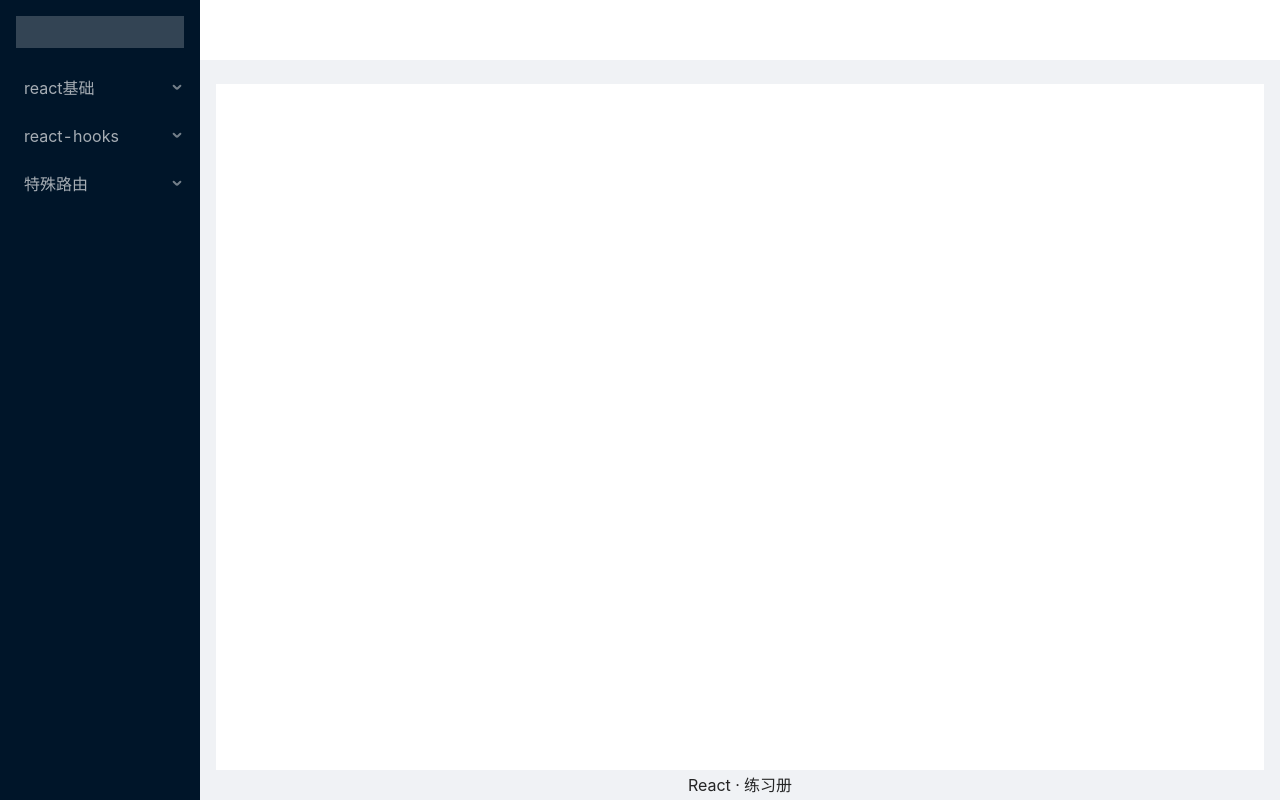
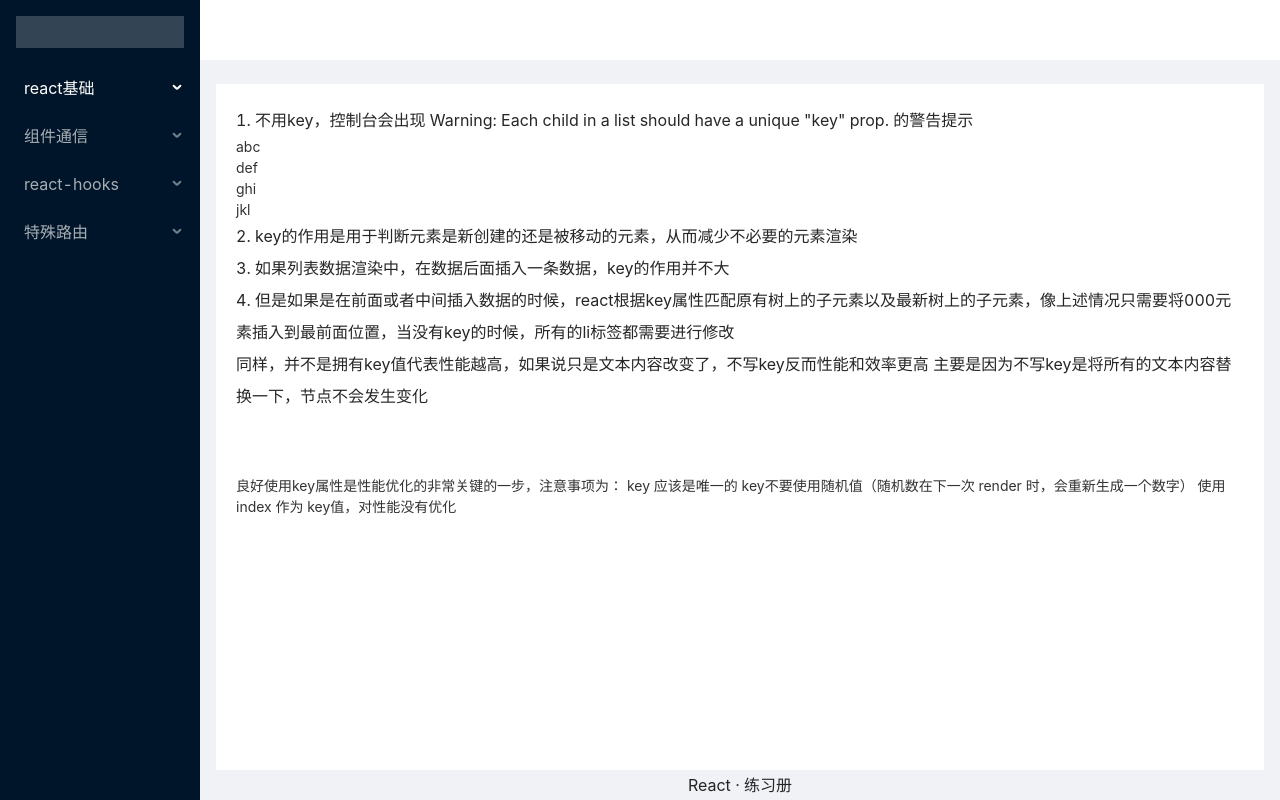
Before and after one commit to fefuns/react-preset-cli, a React (Create React App) app: page /basic/list-key in a window 1280 px wide. Built offline with nearby package versions, Linux system fonts and the light colour scheme.

Commit message:
feat: react中key的作用

```diff
--- a/src/routes/index.js
+++ b/src/routes/index.js
@@ -88,11 +88,79 @@ const routes = [
           },
           {
             path: '/set-state',
-            exact: true,
             component: lazy(() => import('views/Basic/SetStateDemo')),
             meta: {
               title: 'setState执行机制',
               desc: '它是同步还是异步？如果是异步，那它是属于宏任务还是微任务？',
+            },
+          },
+          {
+            path: '/list-key',
+            component: lazy(() => import('views/Basic/ListKey')),
+            meta: {
+              title: '列表&key',
+              desc: 'React中的key究竟有什么作用？',
+            },
+          },
+          {
+            path: '/refs',
+            component: lazy(() => import('views/Basic/Refs')),
+            meta: {
+              title: 'React refs',
+              desc: 'React refs的应用场景',
+            },
+          },
+          {
+            path: '/uncontrolled',
+            component: lazy(() => import('views/Basic/Uncontrolled')),
+            meta: {
+              title: '非受控组件',
+              desc: '什么是非受控组件？什么是受控组件？',
+            },
+          },
+          {
+            path: '/hoc',
+            component: lazy(() => import('views/Basic/Hoc')),
+            meta: {
+              title: '高阶组件HOC',
+            },
+          },
+          {
+            path: '/render-props',
+            component: lazy(() => import('views/Basic/RenderProps')),
+            meta: {
+              title: 'RenderProps',
+            },
+          },
+          {
+            path: '/portals',
+            component: lazy(() => import('views/Basic/SetStateDemo')),
+            meta: {
+              title: 'Portals',
+            },
+          },
+          {
+            path: '/optimizing',
+            component: lazy(() => import('views/Basic/SetStateDemo')),
+            meta: {
+              title: '性能优化',
+            },
+          },
+        ],
+      },
+      {
+        path: '/communication',
+        component: LayoutBlank,
+        meta: {
+          title: '组件通信',
+        },
+        children: [
+          {
+            path: '/useState',
+            component: lazy(() => import('views/Basic/LifeCycle')),
+            meta: {
+              title: 'useState',
+              desc: '关于setState究竟是同步还是异步？',
             },
           },
         ],
--- /dev/null
+++ b/src/views/Basic/ListKey/index.jsx
@@ -0,0 +1,47 @@
+import React from 'react'
+
+const data = [
+  { id: 0, name: 'abc' },
+  { id: 1, name: 'def' },
+  { id: 2, name: 'ghi' },
+  { id: 3, name: 'jkl' }
+];
+
+const ListItem = (props) => {
+  return <li>{props.name}</li>;
+};
+
+const List = () => {
+  return (
+    <div>
+      <h2>1. 不用key，控制台会出现 Warning: Each child in a list should have a unique "key" prop. 的警告提示</h2>
+      <ul>
+        {data.map((item) => (
+          <ListItem name={item.name}></ListItem>
+        ))}
+      </ul>
+      <h2>2. key的作用是用于判断元素是新创建的还是被移动的元素，从而减少不必要的元素渲染</h2>
+      <h2>3. 如果列表数据渲染中，在数据后面插入一条数据，key的作用并不大</h2>
+      <h2>4. 但是如果是在前面或者中间插入数据的时候，react根据key属性匹配原有树上的子元素以及最新树上的子元素，像上述情况只需要将000元素插入到最前面位置，当没有key的时候，所有的li标签都需要进行修改</h2>
+      <h2>同样，并不是拥有key值代表性能越高，如果说只是文本内容改变了，不写key反而性能和效率更高
+
+        主要是因为不写key是将所有的文本内容替换一下，节点不会发生变化</h2>
+      <br />
+      <br />
+      <br />
+      <p>
+        良好使用key属性是性能优化的非常关键的一步，注意事项为：
+
+        key 应该是唯一的
+
+        key不要使用随机值（随机数在下一次 render 时，会重新生成一个数字）
+
+        使用 index 作为 key值，对性能没有优化
+
+      </p>
+    </div>
+
+  );
+};
+
+export default List
```
Also changed, not shown: 1 other file (tests, documents, lock files or other folders).
